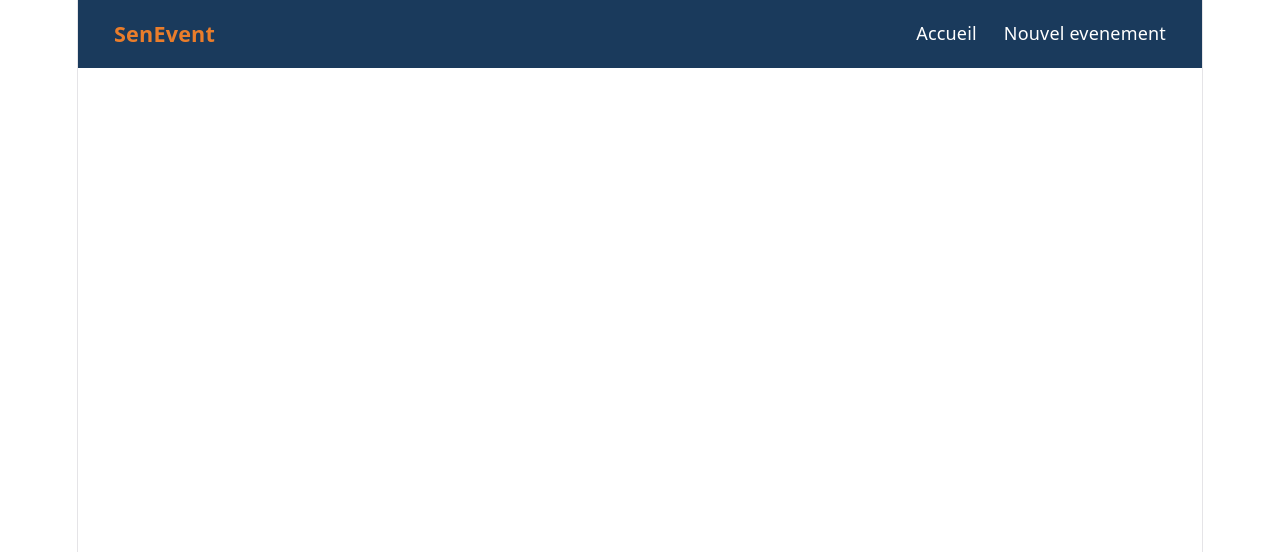
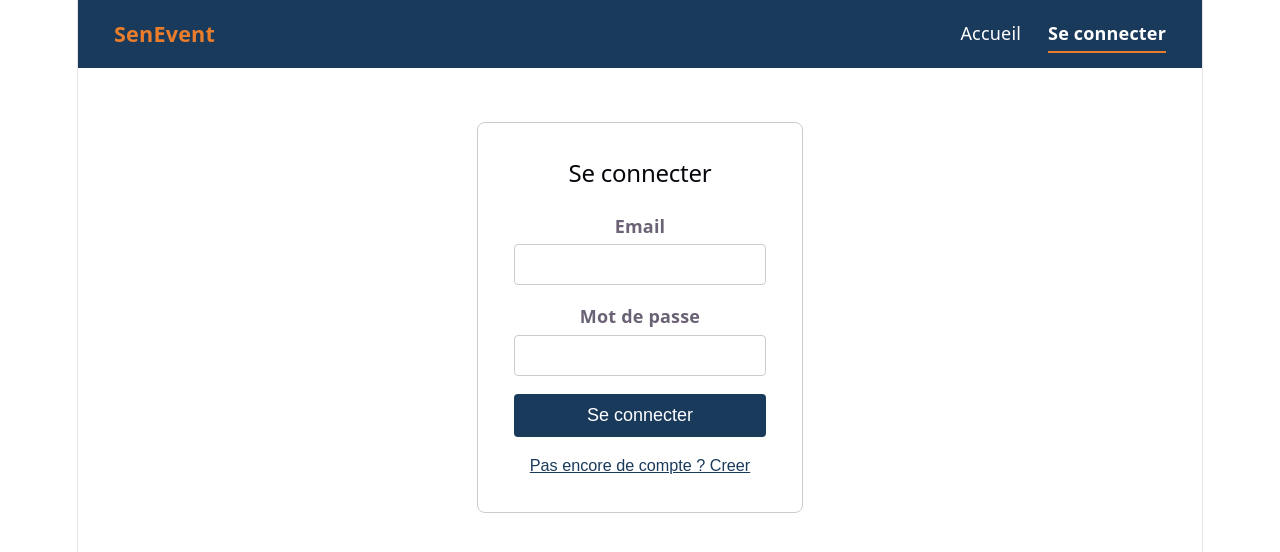
Before and after one commit to alphamouhamadou01/senevent, a React app in the folder apps/web/: page /auth in a window 1280 px wide. Shown: the top 552 px of the page. Built offline with nearby package versions, Linux system fonts and the light colour scheme; no server answers; the HTML template or start-up script is replaced by a standard one.

Commit message:
auth Supabase : signup, login, deconnexion, NavBar contextuelle

```diff
--- a/apps/web/src/App.jsx
+++ b/apps/web/src/App.jsx
@@ -1,14 +1,29 @@
 import { useState, useEffect } from 'react';
 import { BrowserRouter, Routes, Route } from 'react-router-dom';
+import { supabase } from './lib/supabase';
 import Accueil from './pages/Accueil';
 import NouvelEvenement from './pages/NouvelEvenement';
 import Detail from './pages/Detail';
+import Auth from './pages/Auth';
 import NavBar from './components/NavBar';
 
 const App = () => {
   const [evenements,  setEvenements]  = useState([]);
-  const [chargement, setChargement]  = useState(true);
-  const [erreur,     setErreur]      = useState(null);
+  const [chargement,  setChargement]  = useState(true);
+  const [erreur,      setErreur]      = useState(null);
+  const [session,     setSession]     = useState(null);
+
+  useEffect(() => {
+    supabase.auth.getSession().then(({ data }) => {
+      setSession(data.session);
+    });
+    const { data: subscription } = supabase.auth.onAuthStateChange(
+      (_event, newSession) => {
+        setSession(newSession);
+      }
+    );
+    return () => subscription.subscription.unsubscribe();
+  }, []);
 
   const charger = async () => {
     setChargement(true);
@@ -25,9 +40,7 @@ const App = () => {
     }
   };
 
-  useEffect(() => {
-    charger();
-  }, []);
+  useEffect(() => { charger(); }, []);
 
   const ajouterEvenement = (nouvel) => {
     setEvenements(precedents => [nouvel, ...precedents]);
@@ -35,7 +48,7 @@ const App = () => {
 
   return (
     <BrowserRouter>
-      <NavBar />
+      <NavBar session={session} />
       <Routes>
         <Route
           path="/"
@@ -56,6 +69,7 @@ const App = () => {
           path="/evenement/:id"
           element={<Detail evenements={evenements} />}
         />
+        <Route path="/auth" element={<Auth />} />
       </Routes>
     </BrowserRouter>
   );
--- a/apps/web/src/components/NavBar.jsx
+++ b/apps/web/src/components/NavBar.jsx
@@ -1,20 +1,33 @@
 import { NavLink } from 'react-router-dom';
+import { supabase } from '../lib/supabase';
 import styles from './NavBar.module.css';
 
-const NavBar = () => {
+const NavBar = ({ session }) => {
   const lienActif = ({ isActive }) =>
     isActive ? `${styles.lien} ${styles.lienActif}` : styles.lien;
+
+  const seDeconnecter = async () => {
+    await supabase.auth.signOut();
+  };
 
   return (
     <nav className={styles.nav}>
       <div className={styles.logo}>SenEvent</div>
       <div className={styles.liens}>
-        <NavLink to="/" end className={lienActif}>
-          Accueil
-        </NavLink>
-        <NavLink to="/nouveau" className={lienActif}>
-          Nouvel evenement
-        </NavLink>
+        <NavLink to="/" end className={lienActif}>Accueil</NavLink>
+        {session && (
+          <NavLink to="/nouveau" className={lienActif}>Nouvel evenement</NavLink>
+        )}
+        {session ? (
+          <>
+            <span className={styles.email}>{session.user.email}</span>
+            <button onClick={seDeconnecter} className={styles.deconnexion}>
+              Se deconnecter
+            </button>
+          </>
+        ) : (
+          <NavLink to="/auth" className={lienActif}>Se connecter</NavLink>
+        )}
       </div>
     </nav>
   );
--- a/apps/web/src/components/NavBar.module.css
+++ b/apps/web/src/components/NavBar.module.css
@@ -35,3 +35,21 @@
   border-bottom-color: #ea7d2b;
   font-weight: bold;
 }
+.email {
+  color: #a8c5e0;
+  font-size: 0.9rem;
+}
+
+.deconnexion {
+  background: transparent;
+  border: 1px solid #ea7d2b;
+  color: #ea7d2b;
+  padding: 0.3rem 0.8rem;
+  border-radius: 4px;
+  cursor: pointer;
+}
+
+.deconnexion:hover {
+  background: #ea7d2b;
+  color: white;
+}
--- /dev/null
+++ b/apps/web/src/pages/Auth.jsx
@@ -0,0 +1,106 @@
+import { useState } from 'react';
+import { supabase } from '../lib/supabase';
+import { useNavigate } from 'react-router-dom';
+import styles from './Auth.module.css';
+
+const Auth = () => {
+  const [mode,       setMode]       = useState('login');
+  const [email,      setEmail]      = useState('');
+  const [motDePasse, setMotDePasse] = useState('');
+  const [nom,        setNom]        = useState('');
+  const [erreur,     setErreur]     = useState(null);
+  const [enCours,    setEnCours]    = useState(false);
+
+  const navigate = useNavigate();
+
+  const soumettre = async (event) => {
+    event.preventDefault();
+    setErreur(null);
+    setEnCours(true);
+    try {
+      if (mode === 'signup') {
+        const { data, error } = await supabase.auth.signUp({
+          email,
+          password: motDePasse,
+        });
+        if (error) throw error;
+        if (data.user) {
+          const { error: e2 } = await supabase
+            .from('profiles')
+            .insert({ id: data.user.id, nom, role: 'PUBLIC' });
+          if (e2) throw e2;
+        }
+      } else {
+        const { error } = await supabase.auth.signInWithPassword({
+          email,
+          password: motDePasse,
+        });
+        if (error) throw error;
+      }
+      navigate('/');
+    } catch (e) {
+      setErreur(e.message);
+    } finally {
+      setEnCours(false);
+    }
+  };
+
+  return (
+    <form className={styles.form} onSubmit={soumettre}>
+      <h2>{mode === 'signup' ? 'Creer un compte' : 'Se connecter'}</h2>
+
+      {mode === 'signup' && (
+        <label className={styles.champ}>
+          Nom d'affichage
+          <input
+            type="text"
+            value={nom}
+            onChange={e => setNom(e.target.value)}
+            required
+          />
+        </label>
+      )}
+
+      <label className={styles.champ}>
+        Email
+        <input
+          type="email"
+          value={email}
+          onChange={e => setEmail(e.target.value)}
+          required
+        />
+      </label>
+
+      <label className={styles.champ}>
+        Mot de passe
+        <input
+          type="password"
+          value={motDePasse}
+          onChange={e => setMotDePasse(e.target.value)}
+          minLength="6"
+          required
+        />
+      </label>
+
+      {erreur && <p className={styles.erreur}>{erreur}</p>}
+
+      <button type="submit" disabled={enCours} className={styles.bouton}>
+        {enCours
+          ? '...'
+          : mode === 'signup' ? 'Creer le compte' : 'Se connecter'}
+      </button>
+
+      <button
+        type="button"
+        onClick={() => setMode(mode === 'signup' ? 'login' : 'signup')}
+        className={styles.basculer}
+      >
+        {mode === 'signup'
+          ? 'Deja un compte ? Se connecter'
+          : 'Pas encore de compte ? Creer'}
+      </button>
+    </form>
+  );
+};
+
+export default Auth;
--- /dev/null
+++ b/apps/web/src/pages/Auth.module.css
@@ -0,0 +1,63 @@
+.form {
+  display: flex;
+  flex-direction: column;
+  gap: 1rem;
+  max-width: 400px;
+  margin: 2rem auto;
+  padding: 2rem;
+  border: 1px solid #ccc;
+  border-radius: 8px;
+}
+
+.champ {
+  display: flex;
+  flex-direction: column;
+  gap: 0.3rem;
+  font-weight: 600;
+}
+
+.champ input {
+  padding: 0.5rem;
+  font-size: 1rem;
+  border: 1px solid #ccc;
+  border-radius: 4px;
+  font-weight: normal;
+}
+
+.champ input:focus {
+  outline: none;
+  border-color: #1a3a5c;
+}
+
+.erreur {
+  color: #a01a1a;
+  font-size: 0.85rem;
+}
+
+.bouton {
+  padding: 0.6rem;
+  font-size: 1rem;
+  background: #1a3a5c;
+  color: white;
+  border: none;
+  border-radius: 4px;
+  cursor: pointer;
+}
+
+.bouton:hover {
+  background: #2a4d70;
+}
+
+.bouton:disabled {
+  opacity: 0.6;
+  cursor: not-allowed;
+}
+
+.basculer {
+  background: none;
+  border: none;
+  color: #1a3a5c;
+  cursor: pointer;
+  font-size: 0.9rem;
+  text-decoration: underline;
+}
```
